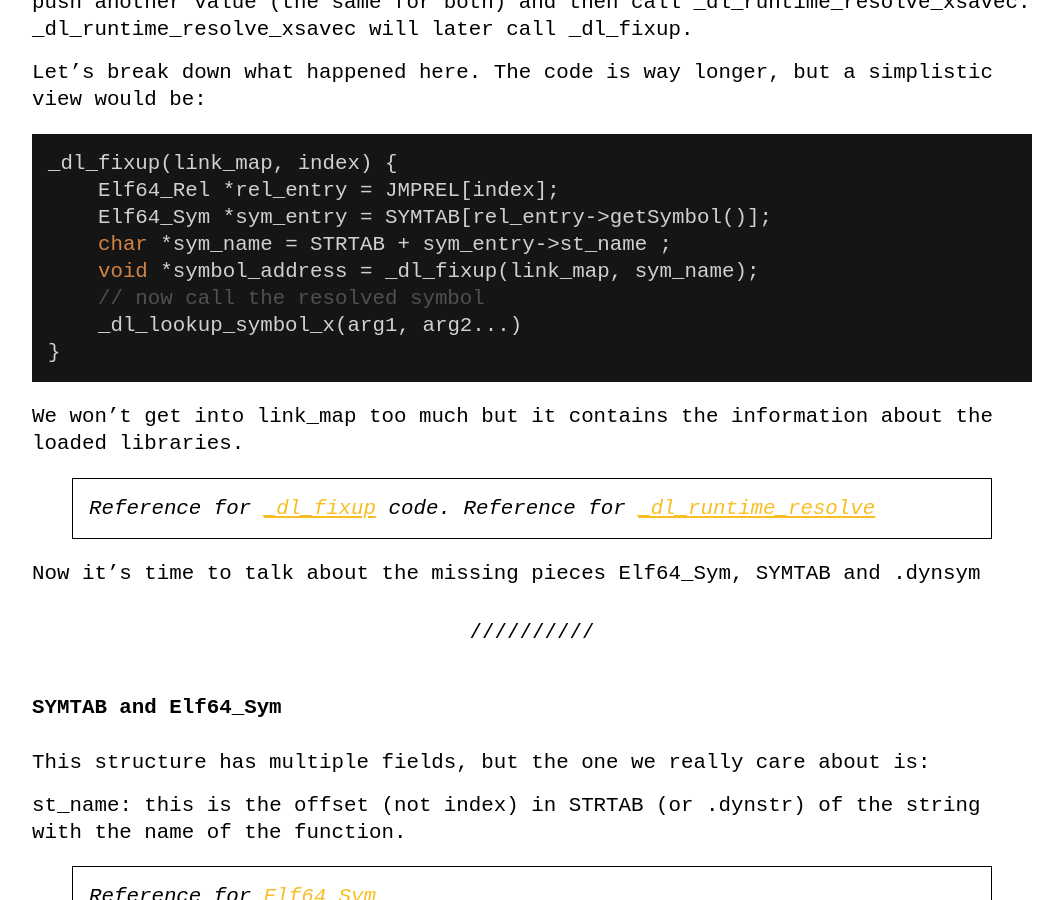
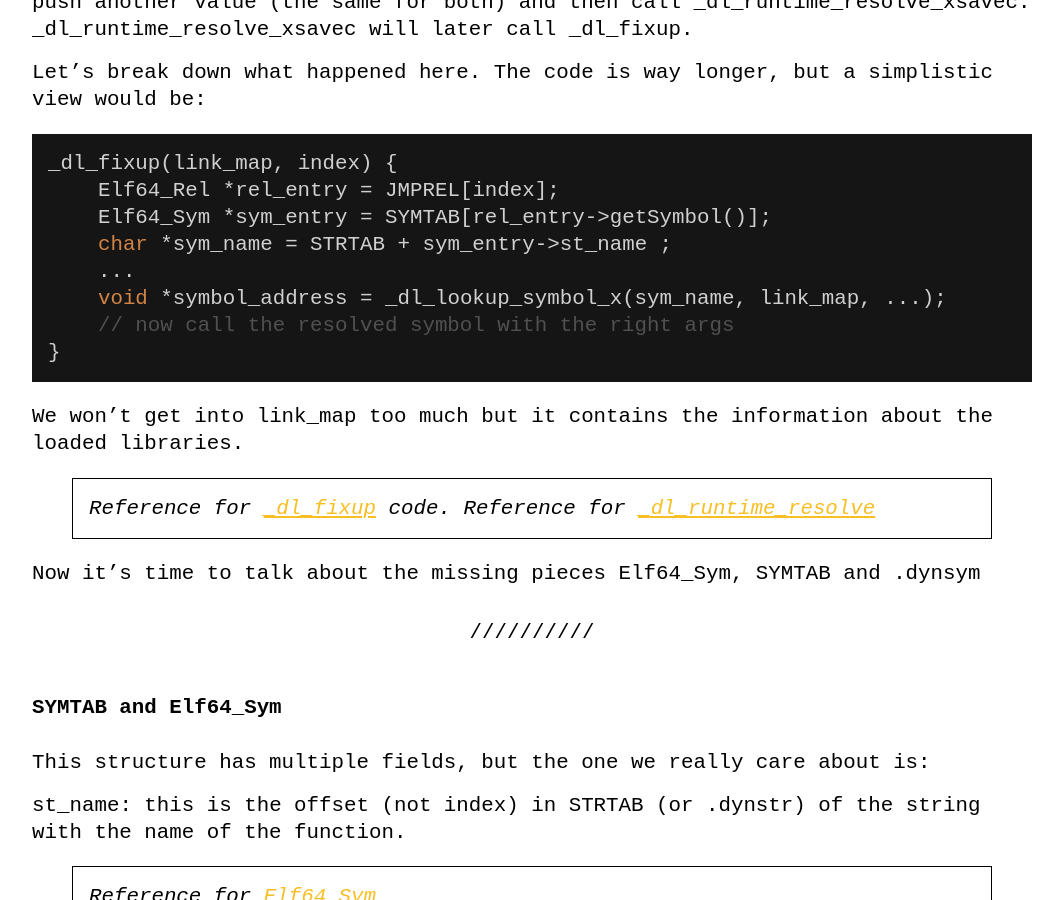
Before and after one commit to litios/litios.github.io, a Jekyll site: the page built from _posts/2024-05-11-ret2dlresolve.md, in a window 1280 px wide and 900 px high, scrolled down 5994 px. Shown: the whole window, without its empty margins (108-1171 px from the left). Built offline with Jekyll 4.4.1, drawn with Linux system fonts in a browser that asks for light colours; our own code applies the rules of GitHub Pages for plain Markdown files.

Commit message:
Fix _dl_fixup code
Signed-off-by: Litios <davidfg168@gmail.com>

````diff
--- a/_posts/2024-05-11-ret2dlresolve.md
+++ b/_posts/2024-05-11-ret2dlresolve.md
@@ -226,9 +226,9 @@ _dl_fixup(link_map, index) {
     Elf64_Rel *rel_entry = JMPREL[index];
     Elf64_Sym *sym_entry = SYMTAB[rel_entry->getSymbol()];
     char *sym_name = STRTAB + sym_entry->st_name ;
-    void *symbol_address = _dl_fixup(link_map, sym_name);
-    // now call the resolved symbol
-    _dl_lookup_symbol_x(arg1, arg2...)
+    ...
+    void *symbol_address = _dl_lookup_symbol_x(sym_name, link_map, ...);
+    // now call the resolved symbol with the right args
 }
 ```
 
````
